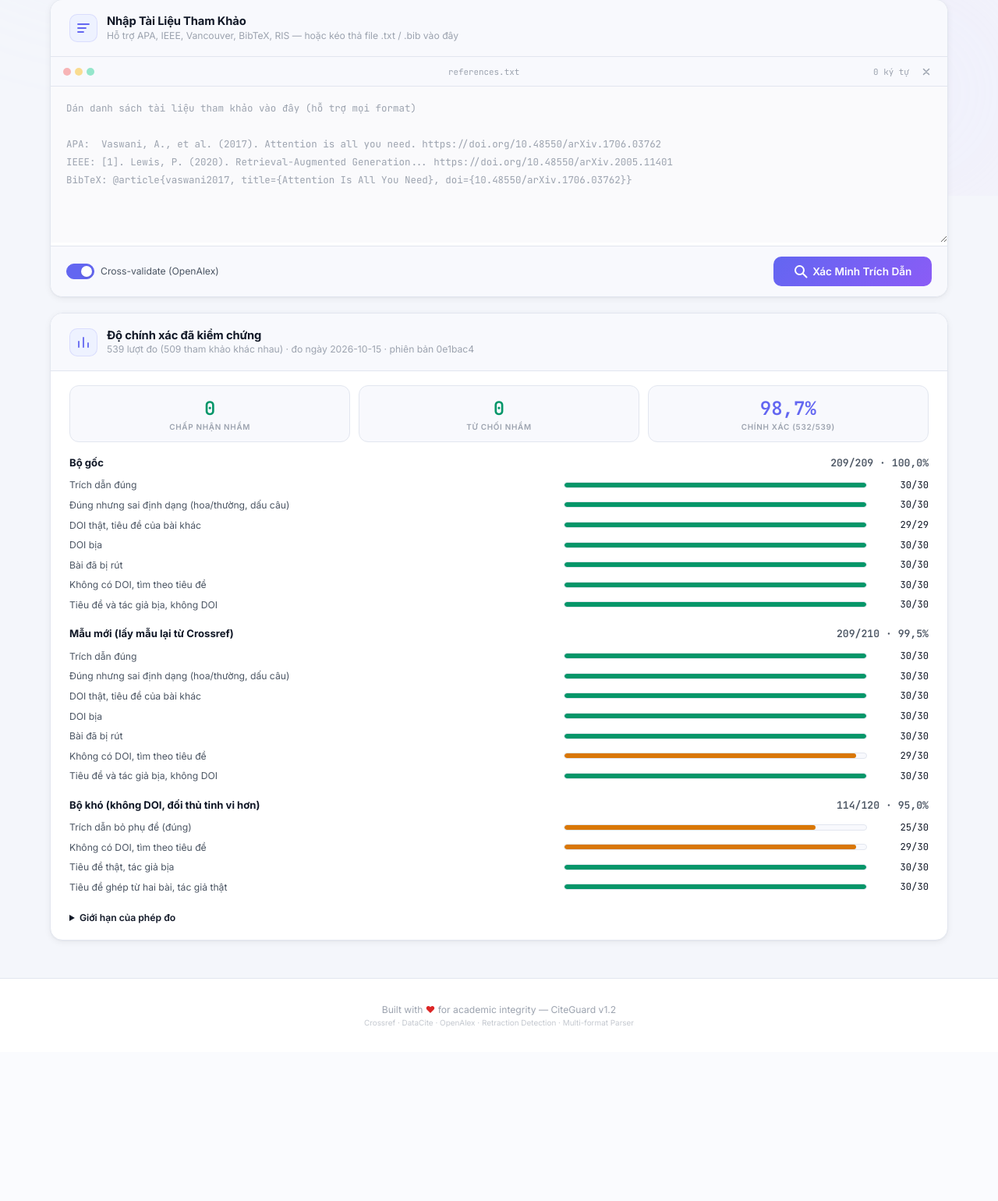
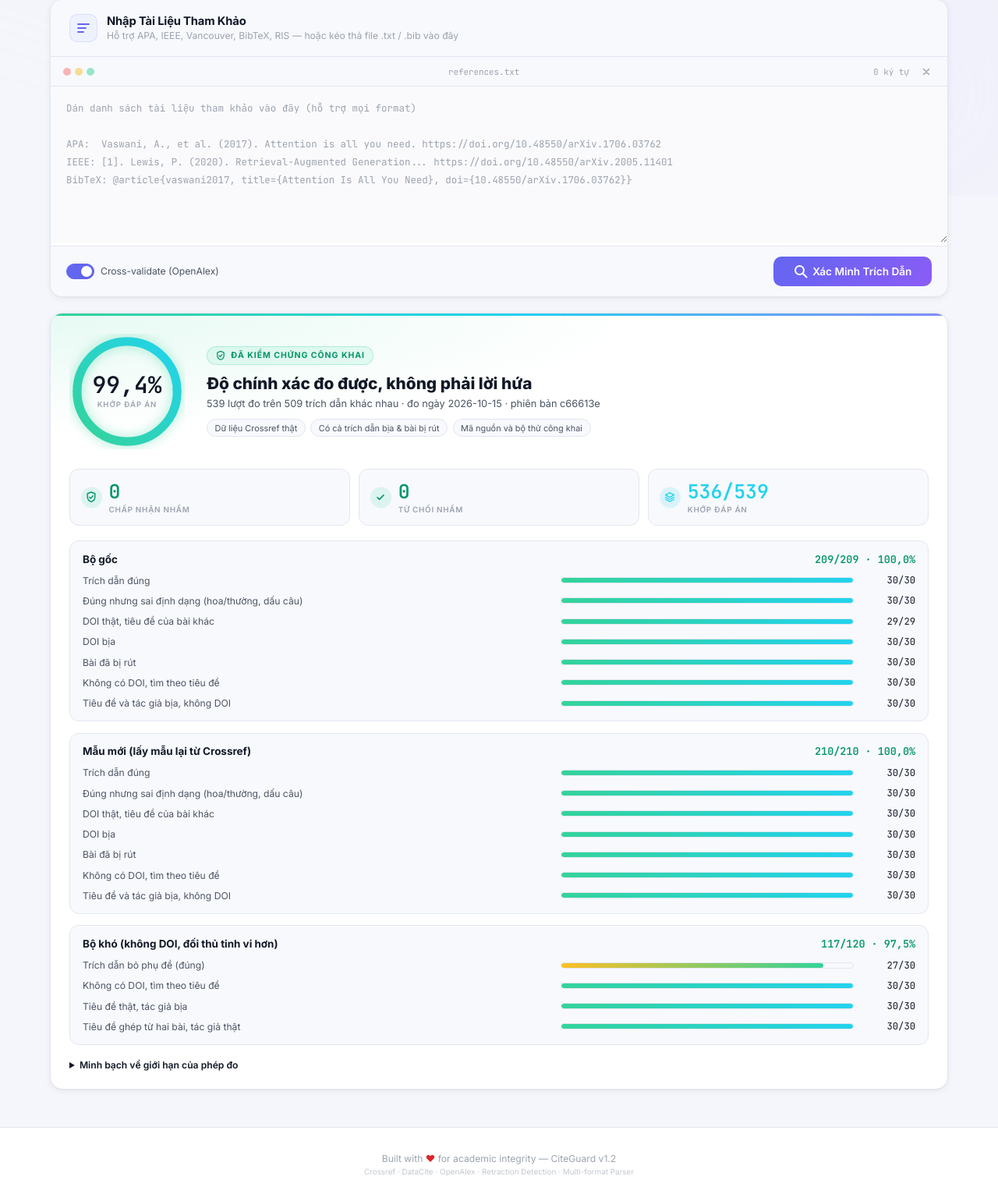
Before and after one commit to YCN-AFS/Citation-Verifier, a Flask app: page / in a window 1280 px wide. Shown: the part 549-2089 px from the top of the page at 78% size. Before the commit the page ends 1866 px from the top, so only its background shows below. Run offline with Flask 3, Linux system fonts and the light colour scheme; data that the repository does not hold is empty.

Commit message:
feat: redesign benchmark display (UI ring/animated bars, README SVG card); re-measure all sets: 536/539, 0 wrong accept/reject

```diff
--- a/static/app.js
+++ b/static/app.js
@@ -640,6 +640,19 @@ function el(tag, cls, text) {
 
 function fmtPct(x) { return x.toLocaleString('vi-VN', { minimumFractionDigits: 1, maximumFractionDigits: 1 }) + '%'; }
 
+const BENCH_ICONS = {
+    shield: '<path d="M10 2l6 2.5v5c0 4-2.6 6.8-6 8-3.4-1.2-6-4-6-8v-5L10 2z" stroke="currentColor" stroke-width="1.8" stroke-linejoin="round"/><path d="M7.2 10l2 2 3.6-4" stroke="currentColor" stroke-width="1.8" stroke-linecap="round" stroke-linejoin="round"/>',
+    check: '<path d="M5 10.5l3.2 3.2L15 6.8" stroke="currentColor" stroke-width="2" stroke-linecap="round" stroke-linejoin="round"/>',
+    layers: '<path d="M10 3l7 3.6-7 3.6-7-3.6L10 3zM3 10.2l7 3.6 7-3.6M3 13.6l7 3.6 7-3.6" stroke="currentColor" stroke-width="1.6" stroke-linejoin="round" stroke-linecap="round"/>',
+};
+
+// icons are static markup from this file, never from API data
+function benchIcon(name) {
+    const w = el('span', 'bench__stat-icon');
+    w.innerHTML = `<svg width="16" height="16" viewBox="0 0 20 20" fill="none" aria-hidden="true">${BENCH_ICONS[name]}</svg>`;
+    return w;
+}
+
 function loadBenchmark() {
     fetch('/api/benchmark')
         .then(r => r.ok ? r.json() : null)
@@ -650,19 +663,23 @@ function loadBenchmark() {
 function renderBenchmark(b) {
     const t = b.totals;
     $('benchSubtitle').textContent =
-        `${t.cases} lượt đo (${b.unique_references} tham khảo khác nhau) · đo ngày ${b.measured_on} · phiên bản ${b.code_version}`;
+        `${t.cases} lượt đo trên ${b.unique_references} trích dẫn khác nhau · đo ngày ${b.measured_on} · phiên bản ${b.code_version}`;
+
+    const chips = $('benchChips');
+    ['Dữ liệu Crossref thật', 'Có cả trích dẫn bịa & bài bị rút', 'Mã nguồn và bộ thử công khai'].forEach(x => chips.append(el('span', 'bench__chip', x)));
 
     const head = $('benchHeadline');
     [
-        [`${t.false_accepts}`, 'Chấp nhận nhầm', 'bench__stat--good'],
-        [`${t.false_rejects}`, 'Từ chối nhầm', 'bench__stat--good'],
-        [fmtPct(t.accuracy), `Chính xác (${t.correct}/${t.cases})`, 'bench__stat--accent'],
-    ].forEach(([num, label, cls]) => {
+        [`${t.false_accepts}`, 'Chấp nhận nhầm', 'shield', ''],
+        [`${t.false_rejects}`, 'Từ chối nhầm', 'check', ''],
+        [`${t.correct}/${t.cases}`, 'Khớp đáp án', 'layers', 'bench__stat--accent'],
+    ].forEach(([num, label, icon, cls]) => {
         const c = el('div', 'bench__stat ' + cls);
-        c.append(el('div', 'bench__stat-num', num), el('div', 'bench__stat-label', label));
+        c.append(benchIcon(icon), el('div', 'bench__stat-num', num), el('div', 'bench__stat-label', label));
         head.append(c);
     });
 
+    const fills = [];
     const sets = $('benchSets');
     b.sets.forEach(s => {
         const box = el('div', 'bench__set');
@@ -673,7 +690,7 @@ function renderBenchmark(b) {
             const row = el('div', 'bench__row');
             const bar = el('div', 'bench__bar');
             const fill = el('span', c.correct === c.total ? '' : 'partial');
-            fill.style.width = (100 * c.correct / c.total) + '%';
+            fills.push([fill, 100 * c.correct / c.total]);
             bar.append(fill);
             row.append(el('span', '', c.label_vi), bar, el('span', 'bench__num', `${c.correct}/${c.total}`));
             row.title = `Kết quả đúng: ${c.expected}`;
@@ -684,7 +701,24 @@ function renderBenchmark(b) {
 
     const ul = $('benchCaveats');
     b.caveats_vi.forEach(x => ul.append(el('li', '', x)));
-    $('benchSection').classList.remove('hidden');
+
+    const section = $('benchSection');
+    section.classList.remove('hidden');
+    $('benchRingNum').textContent = fmtPct(t.accuracy);
+    $('benchRing').setAttribute('aria-label', `Độ chính xác ${fmtPct(t.accuracy)}`);
+
+    const animate = () => {
+        $('benchRingFg').style.strokeDashoffset = String(326.7 * (1 - t.accuracy / 100));
+        fills.forEach(([f, w]) => { f.style.width = w + '%'; });
+    };
+    if ('IntersectionObserver' in window) {
+        const io = new IntersectionObserver(es => {
+            if (es.some(e => e.isIntersecting)) { animate(); io.disconnect(); }
+        }, { threshold: 0.15 });
+        io.observe(section);
+    } else {
+        animate();
+    }
 
     // Replace the generic hero tag with the measured figure (only if there is one).
     const tag = $('heroBenchTag');
--- a/static/style.css
+++ b/static/style.css
@@ -378,23 +378,42 @@ body{font-family:var(--font);background:var(--bg-page);color:var(--text);min-hei
 }
 
 /* ─── Benchmark panel ─── */
-.bench{margin-top:1.25rem}
-.bench__body{padding:1.15rem 1.5rem 1.35rem}
-.bench__headline{display:grid;grid-template-columns:repeat(auto-fit,minmax(150px,1fr));gap:.65rem;margin-bottom:1.15rem}
-.bench__stat{background:var(--bg-elevated);border:1px solid var(--border);border-radius:var(--radius);padding:.8rem;text-align:center}
-.bench__stat-num{font-size:1.5rem;font-weight:800;font-family:var(--mono)}
-.bench__stat-label{font-size:.62rem;color:var(--text-dim);text-transform:uppercase;letter-spacing:.07em;font-weight:600;margin-top:.1rem}
-.bench__stat--good .bench__stat-num{color:var(--green)}
-.bench__stat--accent .bench__stat-num{color:var(--accent)}
-.bench__set{margin-top:1rem}
-.bench__set-title{display:flex;justify-content:space-between;gap:.75rem;font-size:.82rem;font-weight:700;margin-bottom:.45rem}
-.bench__set-score{font-family:var(--mono);color:var(--text-secondary);font-weight:600;white-space:nowrap}
-.bench__row{display:grid;grid-template-columns:minmax(0,1.6fr) minmax(90px,1fr) 4.2rem;gap:.75rem;align-items:center;padding:.3rem 0;font-size:.76rem;color:var(--text-secondary)}
-.bench__bar{height:8px;border-radius:99px;background:var(--bg-elevated);border:1px solid var(--border);overflow:hidden}
-.bench__bar > span{display:block;height:100%;background:var(--green);border-radius:99px}
-.bench__bar > span.partial{background:var(--yellow)}
+.bench{margin-top:1.25rem;overflow:hidden;position:relative}
+.bench::before{content:"";position:absolute;inset:0 0 auto 0;height:3px;background:linear-gradient(90deg,#34d399,#22d3ee,#818cf8)}
+.bench__hero{display:flex;gap:1.75rem;align-items:center;padding:1.6rem 1.5rem 1.2rem;background:radial-gradient(120% 140% at 0% 0%,rgba(52,211,153,.12),transparent 55%)}
+.bench__ring{position:relative;width:148px;height:148px;flex:none}
+.bench__ring svg{width:100%;height:100%;transform:rotate(-90deg)}
+.bench__ring circle{fill:none;stroke-width:9;stroke-linecap:round}
+.bench__ring-bg{stroke:var(--bg-elevated)}
+.bench__ring-fg{stroke:url(#benchGrad);stroke-dasharray:326.7;stroke-dashoffset:326.7;transition:stroke-dashoffset 1.4s cubic-bezier(.2,.8,.2,1);filter:drop-shadow(0 0 6px rgba(52,211,153,.45))}
+.bench__ring-text{position:absolute;inset:0;display:flex;flex-direction:column;align-items:center;justify-content:center}
+.bench__ring-num{font-size:1.85rem;font-weight:800;font-family:var(--mono);line-height:1}
+.bench__ring-cap{font-size:.6rem;text-transform:uppercase;letter-spacing:.09em;color:var(--text-dim);margin-top:.3rem;font-weight:600}
+.bench__intro{min-width:0}
+.bench__eyebrow{display:inline-flex;align-items:center;gap:.4rem;font-size:.66rem;font-weight:700;text-transform:uppercase;letter-spacing:.09em;color:var(--green);background:rgba(52,211,153,.1);border:1px solid rgba(52,211,153,.3);padding:.25rem .6rem;border-radius:99px}
+.bench__title{font-size:1.3rem;font-weight:800;margin:.7rem 0 .35rem;line-height:1.25}
+.bench__subtitle{font-size:.8rem;color:var(--text-secondary);margin:0}
+.bench__chips{display:flex;flex-wrap:wrap;gap:.4rem;margin-top:.75rem}
+.bench__chip{font-size:.68rem;padding:.2rem .6rem;border-radius:99px;background:var(--bg-elevated);border:1px solid var(--border);color:var(--text-secondary)}
+.bench__body{padding:.4rem 1.5rem 1.4rem}
+.bench__headline{display:grid;grid-template-columns:repeat(auto-fit,minmax(170px,1fr));gap:.7rem;margin-bottom:1.2rem}
+.bench__stat{position:relative;background:var(--bg-elevated);border:1px solid var(--border);border-radius:var(--radius);padding:.9rem .9rem .85rem 3.1rem;transition:transform .2s,border-color .2s}
+.bench__stat:hover{transform:translateY(-2px);border-color:var(--green)}
+.bench__stat-icon{position:absolute;left:.85rem;top:50%;transform:translateY(-50%);width:1.7rem;height:1.7rem;border-radius:50%;display:grid;place-items:center;background:rgba(52,211,153,.14);color:var(--green)}
+.bench__stat--accent .bench__stat-icon{background:rgba(34,211,238,.14);color:#22d3ee}
+.bench__stat-num{font-size:1.55rem;font-weight:800;font-family:var(--mono);line-height:1.1;color:var(--green)}
+.bench__stat--accent .bench__stat-num{color:#22d3ee}
+.bench__stat-label{font-size:.62rem;color:var(--text-dim);text-transform:uppercase;letter-spacing:.07em;font-weight:600;margin-top:.2rem}
+.bench__set{margin-top:.9rem;background:var(--bg-elevated);border:1px solid var(--border);border-radius:var(--radius);padding:.85rem 1rem .6rem}
+.bench__set-title{display:flex;justify-content:space-between;align-items:baseline;gap:.75rem;font-size:.84rem;font-weight:700;margin-bottom:.35rem}
+.bench__set-score{font-family:var(--mono);color:var(--green);font-weight:700;white-space:nowrap}
+.bench__row{display:grid;grid-template-columns:minmax(0,1.6fr) minmax(90px,1fr) 4.2rem;gap:.75rem;align-items:center;padding:.32rem 0;font-size:.76rem;color:var(--text-secondary)}
+.bench__bar{height:8px;border-radius:99px;background:var(--bg);border:1px solid var(--border);overflow:hidden}
+.bench__bar > span{display:block;height:100%;width:0;background:linear-gradient(90deg,#34d399,#22d3ee);border-radius:99px;transition:width 1.1s cubic-bezier(.2,.8,.2,1)}
+.bench__bar > span.partial{background:linear-gradient(90deg,#fbbf24,#34d399)}
 .bench__num{font-family:var(--mono);text-align:right;color:var(--text)}
 .bench__caveats{margin-top:1.15rem;font-size:.76rem;color:var(--text-secondary)}
 .bench__caveats summary{cursor:pointer;font-weight:600;color:var(--text)}
 .bench__caveats ul{margin:.5rem 0 0 1.1rem;display:flex;flex-direction:column;gap:.35rem}
-@media (max-width:560px){.bench__row{grid-template-columns:minmax(0,1fr) 3.6rem}.bench__bar{display:none}}
+@media (max-width:640px){.bench__hero{flex-direction:column;text-align:center}.bench__chips{justify-content:center}.bench__row{grid-template-columns:minmax(0,1fr) 3.6rem}.bench__bar{display:none}}
+@media (prefers-reduced-motion:reduce){.bench__ring-fg,.bench__bar>span{transition:none}}
--- a/templates/index.html
+++ b/templates/index.html
@@ -301,23 +301,43 @@
 
         <!-- Benchmark (measured accuracy) -->
         <section class="panel bench hidden" id="benchSection">
-            <div class="panel__header">
-                <div class="panel__icon">
-                    <svg width="20" height="20" viewBox="0 0 20 20" fill="none">
-                        <path d="M4 16V9M10 16V4M16 16v-5" stroke="currentColor" stroke-width="1.8"
-                            stroke-linecap="round" />
+            <div class="bench__hero">
+                <div class="bench__ring" id="benchRing" role="img" aria-label="Độ chính xác">
+                    <svg viewBox="0 0 120 120" aria-hidden="true">
+                        <defs>
+                            <linearGradient id="benchGrad" x1="0" y1="0" x2="1" y2="1">
+                                <stop offset="0" stop-color="#34d399" />
+                                <stop offset="1" stop-color="#22d3ee" />
+                            </linearGradient>
+                        </defs>
+                        <circle class="bench__ring-bg" cx="60" cy="60" r="52" />
+                        <circle class="bench__ring-fg" id="benchRingFg" cx="60" cy="60" r="52" />
                     </svg>
+                    <div class="bench__ring-text">
+                        <span class="bench__ring-num" id="benchRingNum">–</span>
+                        <span class="bench__ring-cap">khớp đáp án</span>
+                    </div>
                 </div>
-                <div>
-                    <h2 class="panel__title">Độ chính xác đã kiểm chứng</h2>
-                    <p class="panel__subtitle" id="benchSubtitle">Đo trên bộ trích dẫn có đáp án đã biết</p>
+                <div class="bench__intro">
+                    <div class="bench__eyebrow">
+                        <svg width="14" height="14" viewBox="0 0 20 20" fill="none" aria-hidden="true">
+                            <path d="M10 2l6 2.5v5c0 4-2.6 6.8-6 8-3.4-1.2-6-4-6-8v-5L10 2z" stroke="currentColor"
+                                stroke-width="1.8" stroke-linejoin="round" />
+                            <path d="M7.2 10l2 2 3.6-4" stroke="currentColor" stroke-width="1.8"
+                                stroke-linecap="round" stroke-linejoin="round" />
+                        </svg>
+                        Đã kiểm chứng công khai
+                    </div>
+                    <h2 class="bench__title">Độ chính xác đo được, không phải lời hứa</h2>
+                    <p class="bench__subtitle" id="benchSubtitle"></p>
+                    <div class="bench__chips" id="benchChips"></div>
                 </div>
             </div>
             <div class="bench__body">
                 <div class="bench__headline" id="benchHeadline"></div>
                 <div class="bench__sets" id="benchSets"></div>
                 <details class="bench__caveats">
-                    <summary>Giới hạn của phép đo</summary>
+                    <summary>Minh bạch về giới hạn của phép đo</summary>
                     <ul id="benchCaveats"></ul>
                 </details>
             </div>
```
Also changed, not shown: benchmark/summary.json (+153 -24 lines), tests/test_phase8.py (+29 -0 lines), README.md, docs/benchmark.svg (added).
